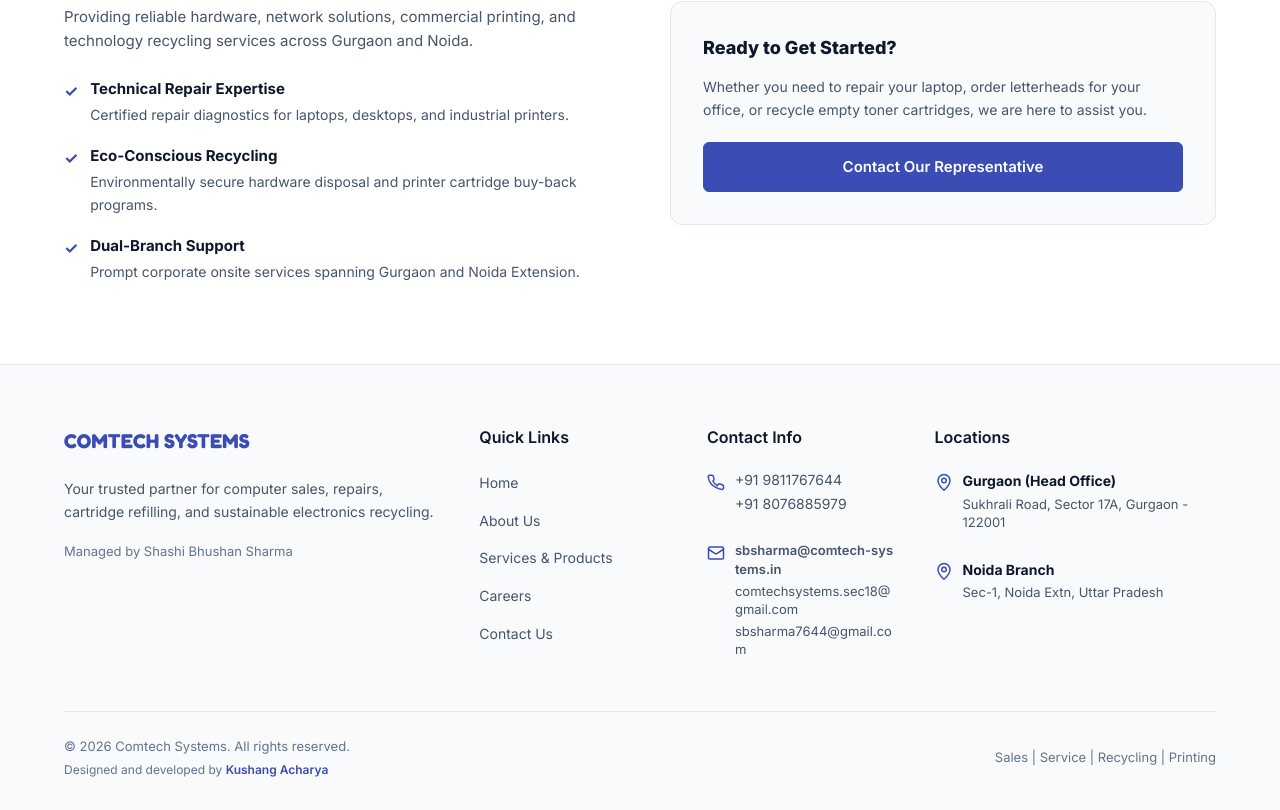
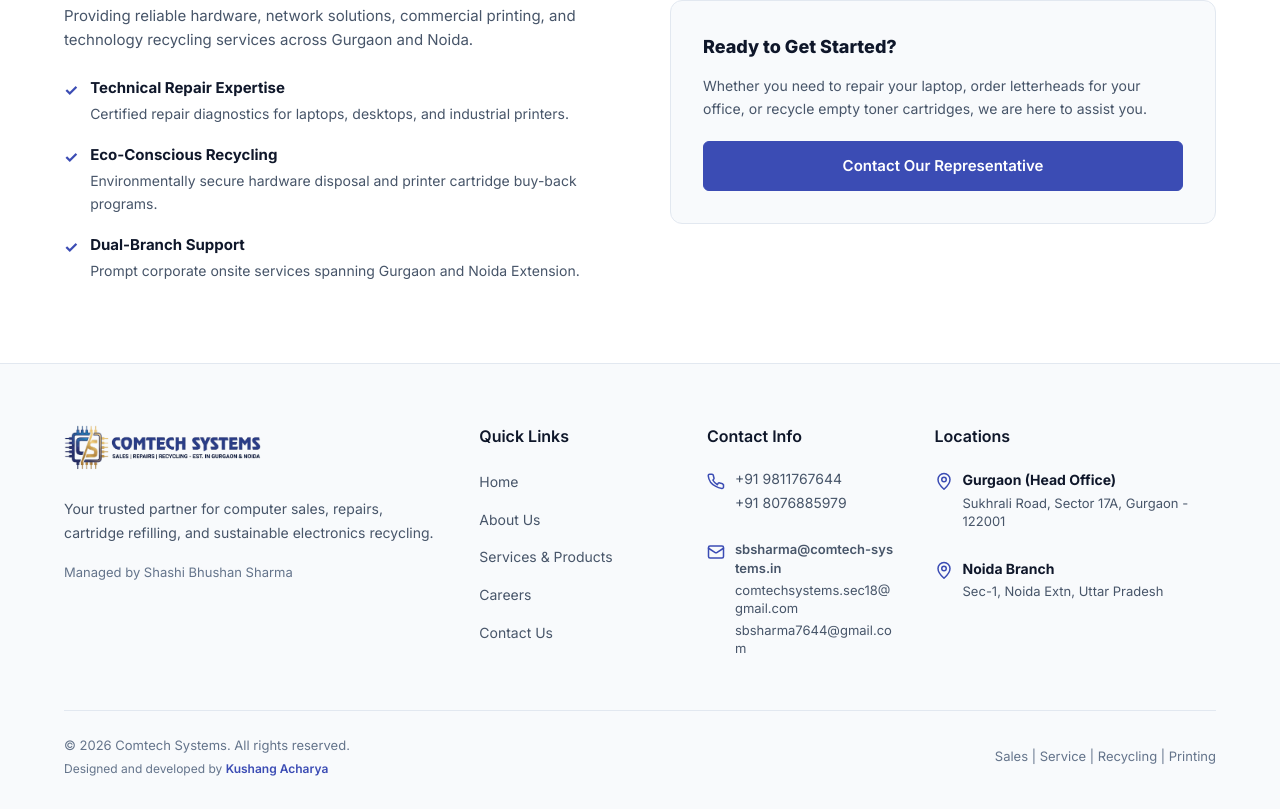
Before and after one commit to Kushang1901/Comtech-systems, a Next.js app: page / in a window 1280 px wide. Shown: the part 1622-2432 px from the top of the page. Built offline with nearby package versions, Linux system fonts and the light colour scheme.

Commit message:
feat: initialize global CSS styles and add Footer component

```diff
--- a/src/app/globals.css
+++ b/src/app/globals.css
@@ -42,6 +42,10 @@
   line-height: 1.6;
 }
 
+body {
+  padding-top: 88px;
+}
+
 a {
   color: inherit;
   text-decoration: none;
@@ -70,8 +74,11 @@
    NAVIGATION HEADER
    ============================================================ */
 .header {
-  position: sticky;
+  position: fixed;
   top: 0;
+  left: 0;
+  right: 0;
+  width: 100%;
   z-index: 100;
   background-color: rgba(248, 250, 252, 0.92);
   backdrop-filter: blur(12px);
--- a/src/components/Footer.tsx
+++ b/src/components/Footer.tsx
@@ -1,4 +1,5 @@
 import Link from 'next/link';
+import Image from 'next/image';
 
 export default function Footer() {
   const currentYear = new Date().getFullYear();
@@ -8,7 +9,15 @@
       <div className="container">
         <div className="footer-grid">
           <div className="footer-col">
-            <h3 style={{ color: 'var(--accent-color)', fontWeight: 700, fontFamily: "'Fredoka', sans-serif", letterSpacing: '0.2px', textTransform: 'uppercase', fontSize: '20px' }}>COMTECH SYSTEMS</h3>
+            <Link href="/" style={{ display: 'inline-block', marginBottom: '16px' }}>
+              <Image
+                src="/web_title.png"
+                alt="Comtech Systems Logo"
+                width={200}
+                height={50}
+                style={{ objectFit: 'contain' }}
+              />
+            </Link>
             <p style={{ marginBottom: '16px' }}>
               Your trusted partner for computer sales, repairs, cartridge refilling, and sustainable electronics recycling.
             </p>
```
